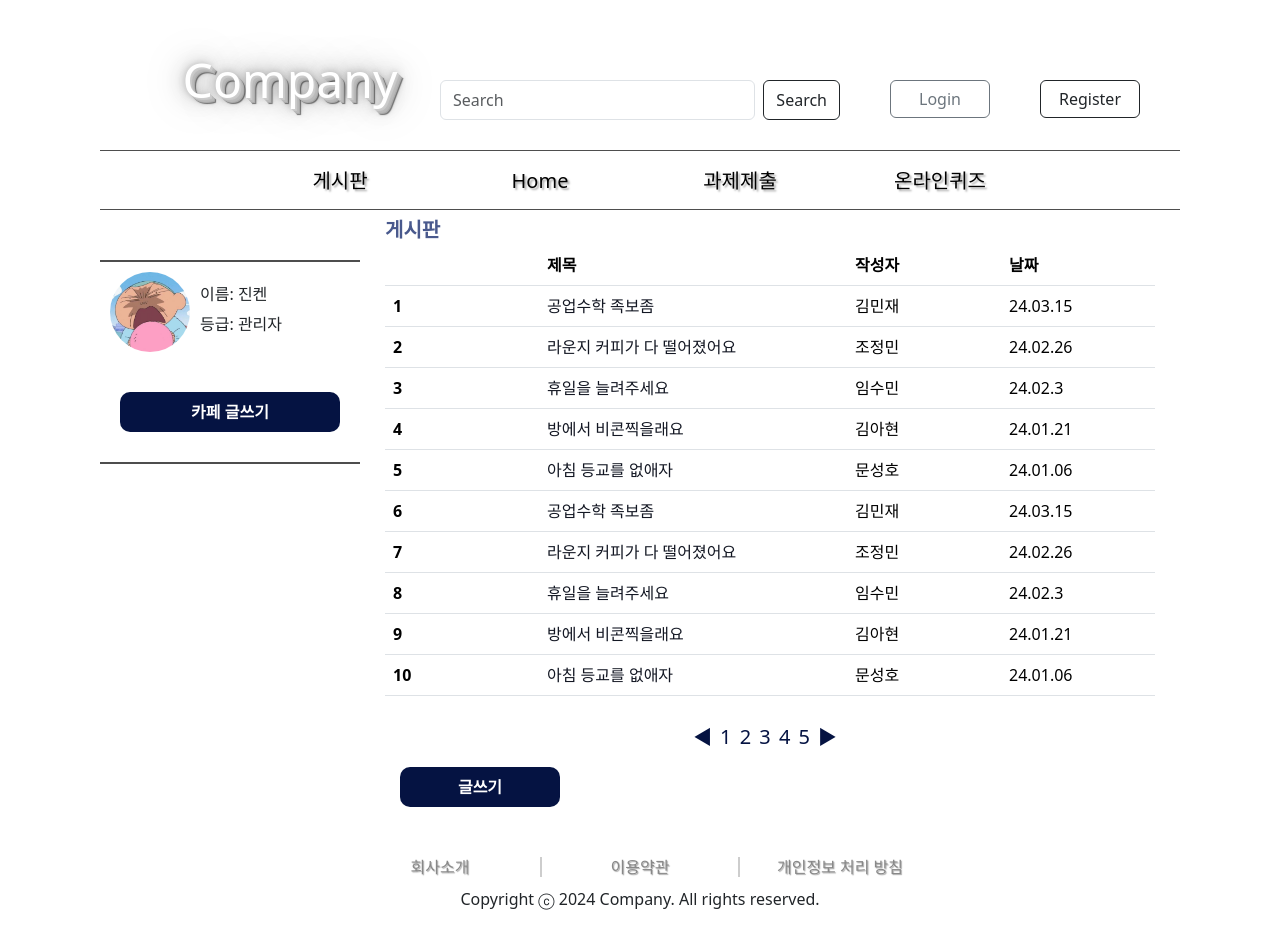
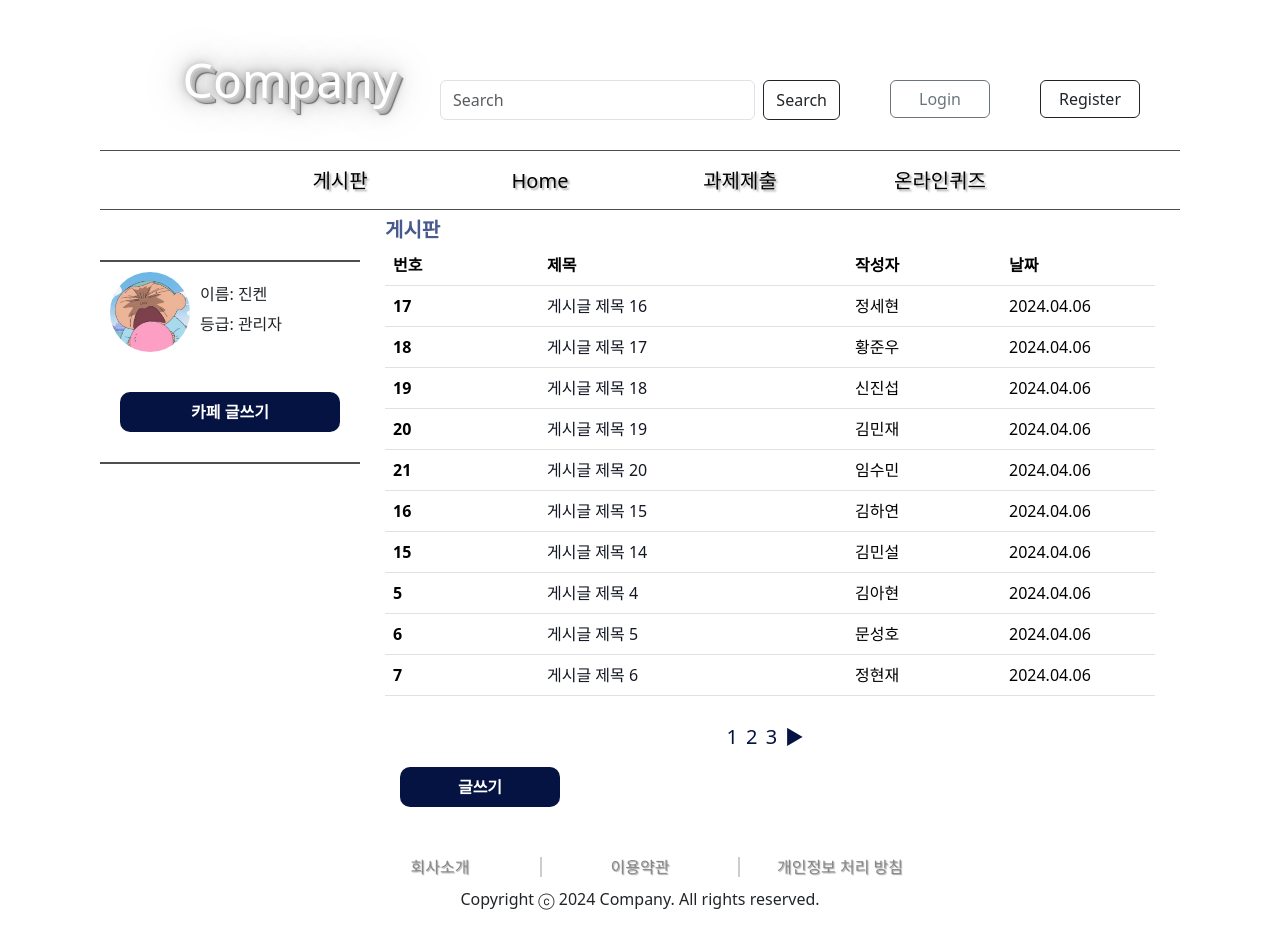
Before and after one commit to short-and-sweet/EduSphere, a Django app: page /board/ in a window 1280 px wide. Run offline with Django 4.2, Linux system fonts and the light colour scheme; data comes from the database, SQL or seed files in the repository.

Commit message:
data bounding

```diff
--- a/myapp/views.py
+++ b/myapp/views.py
@@ -1,8 +1,13 @@
 from django.shortcuts import render
+from .models import Board, Comment              # 데이터 바인딩용
+from django.core.paginator import Paginator     # 페이지 네이션
+
 
 # 메인 페이지 뷰
 def main_page(request):
-    return render(request, 'main_page.html')
+    latest_boards = Board.objects.all().order_by('-created_at')[:5][::-1]  # 최신 게시글 5개만 가져오기
+    return render(request, 'main_page.html', {'latest_boards': latest_boards})
+    # return render(request, 'main_page.html')
 
 # 로그인 페이지 뷰
 def login_page(request):
@@ -12,9 +17,22 @@ def login_page(request):
 def signup_page(request):
     return render(request, 'signup_page.html')
 
+
+
+
+
+
 # 게시판 목록 페이지 뷰
 def board_list(request):
-    return render(request, 'board_list.html')
+
+    all_boards = Board.objects.all().order_by('-created_at')
+    paginator = Paginator(all_boards, 10)  # 한 페이지에 10개의 게시글을 표시합니다.
+
+    page_number = request.GET.get('page')
+    page_obj = paginator.get_page(page_number)
+
+    return render(request, 'board_list.html', {'page_obj': page_obj})
+
 
 # 게시판 등록 페이지 뷰
 def board_create(request):
@@ -26,4 +44,6 @@ def board_update(request, board_id):
 
 # 상세 게시판 페이지 뷰
 def board_detail(request, board_id):
-    return render(request, 'board_detail.html', {'board_id': board_id})
+    board = Board.objects.get(pk=board_id)  # 해당 board_id에 해당하는 게시글 정보를 가져옵니다.
+    comments = Comment.objects.filter(board=board)  # 해당 게시글에 달린 댓글들을 가져옵니다.
+    return render(request, 'board_detail.html', {'board': board, 'comments': comments})
--- a/templates/board_list.html
+++ b/templates/board_list.html
@@ -108,85 +108,35 @@
                                 <table class="table">
                                     <thead>
                                       <tr>
-                                        <th scope="col" style="width: 20%;"></th>
+                                        <th scope="col" style="width: 20%;">번호</th>
                                         <th scope="col" style="width: 40%;">제목</th>
                                         <th scope="col" style="width: 20%;">작성자</th>
                                         <th scope="col" style="width: 20%;">날짜</th>
                                       </tr>
                                     </thead>
                                     <tbody>
+                                        {% for board in page_obj %}
                                         <tr>
-                                            <th scope="row">1</th>
-                                            <td><a class="detail-Anchor" href="{% url 'board_detail' 0 %}">공업수학 족보좀</a></td>
-                                            <td>김민재</td>
-                                            <td>24.03.15</td>
-                                          </tr>
-                                          <tr>
-                                            <th scope="row">2</th>
-                                            <td><a class="detail-Anchor" href="{% url 'board_detail' 0 %}">라운지 커피가 다 떨어졌어요</a></td>
-                                            <td>조정민</td>
-                                            <td>24.02.26</td>
-                                          </tr>
-                                          <tr>
-                                            <th scope="row">3</th>
-                                            <td><a class="detail-Anchor" href="{% url 'board_detail' 0 %}">휴일을 늘려주세요</a></td>
-                                            <td>임수민</td>
-                                            <td>24.02.3</td>
-                                          </tr>
-                                          <tr>
-                                            <th scope="row">4</th>
-                                            <td><a class="detail-Anchor" href="{% url 'board_detail' 0 %}">방에서 비콘찍을래요</a></td>
-                                            <td>김아현</td>
-                                            <td>24.01.21</td>
-                                          </tr>
-                                          <tr>
-                                            <th scope="row">5</th>
-                                            <td><a class="detail-Anchor" href="{% url 'board_detail' 0 %}">아침 등교를 없애자</a></td>
-                                            <td>문성호</td>
-                                            <td>24.01.06</td>
-                                        </tr><tr>
-                                            <th scope="row">6</th>
-                                            <td><a class="detail-Anchor" href="{% url 'board_detail' 0 %}">공업수학 족보좀</a></td>
-                                            <td>김민재</td>
-                                            <td>24.03.15</td>
-                                          </tr>
-                                          <tr>
-                                            <th scope="row">7</th>
-                                            <td><a class="detail-Anchor" href="{% url 'board_detail' 0 %}">라운지 커피가 다 떨어졌어요</a></td>
-                                            <td>조정민</td>
-                                            <td>24.02.26</td>
-                                          </tr>
-                                          <tr>
-                                            <th scope="row">8</th>
-                                            <td><a class="detail-Anchor" href="{% url 'board_detail' 0 %}">휴일을 늘려주세요</a></td>
-                                            <td>임수민</td>
-                                            <td>24.02.3</td>
-                                          </tr>
-                                          <tr>
-                                            <th scope="row">9</th>
-                                            <td><a class="detail-Anchor" href="{% url 'board_detail' 0 %}">방에서 비콘찍을래요</a></td>
-                                            <td>김아현</td>
-                                            <td>24.01.21</td>
-                                          </tr>
-                                          <tr>
-                                            <th scope="row">10</th>
-                                            <td><a class="detail-Anchor" href="{% url 'board_detail' 0 %}">아침 등교를 없애자</a></td>
-                                            <td>문성호</td>
-                                            <td>24.01.06</td>
+                                            <th scope="row">{{ board.id }}</th>
+                                            <td><a class="detail-Anchor" href="{% url 'board_detail' board.id %}">{{ board.title }}</a></td>
+                                            <td>{{ board.author.name }}</td>
+                                            <td>{{ board.created_at|date:"Y.m.d" }}</td>
                                         </tr>
-                                    </tbody>
+                                        {% endfor %}
                                 </table>
                             </div>
                             <div class="BoardList-Button-Bundle">
                                 <div class="Pagenation-Container">
                                     <div class="Pagenation-Wrap">
-                                        <a href="#" class="prev pageA">&#9664;</a>
-                                        <a href="#" class="page pageA">1</a>
-                                        <a href="#" class="page pageA">2</a>
-                                        <a href="#" class="page pageA">3</a>
-                                        <a href="#" class="page pageA">4</a>
-                                        <a href="#" class="page pageA">5</a>
-                                        <a href="#" class="next pageA">&#9654;</a>
+                                        {% if page_obj.has_previous %}
+                                            <a href="?page={{ page_obj.previous_page_number }}" class="prev pageA">&#9664;</a>
+                                        {% endif %}
+                                        {% for num in page_obj.paginator.page_range %}
+                                            <a href="?page={{ num }}" class="page pageA">{{ num }}</a>
+                                        {% endfor %}
+                                        {% if page_obj.has_next %}
+                                            <a href="?page={{ page_obj.paginator.num_pages }}" class="next pageA">&#9654;</a>
+                                        {% endif %}
                                     </div>
                                 </div>
                                 <div class="BoardUpload-Container">
```
Also changed, not shown: templates/board_detail.html (+8 -6 lines), templates/main_page.html (+6 -28 lines).
